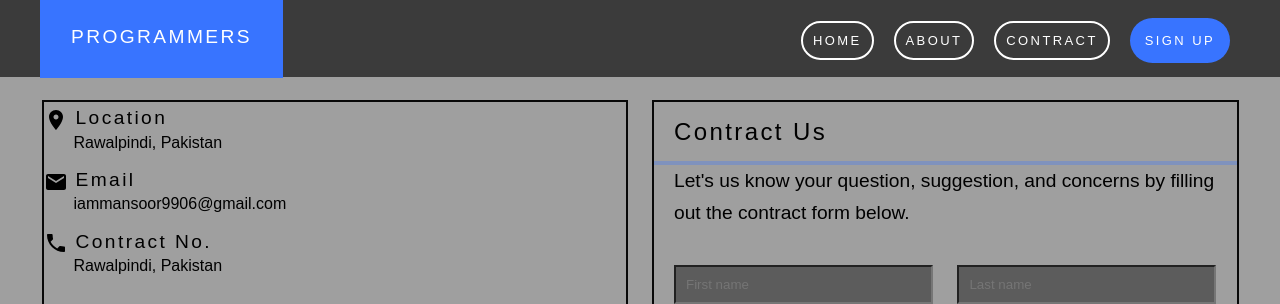
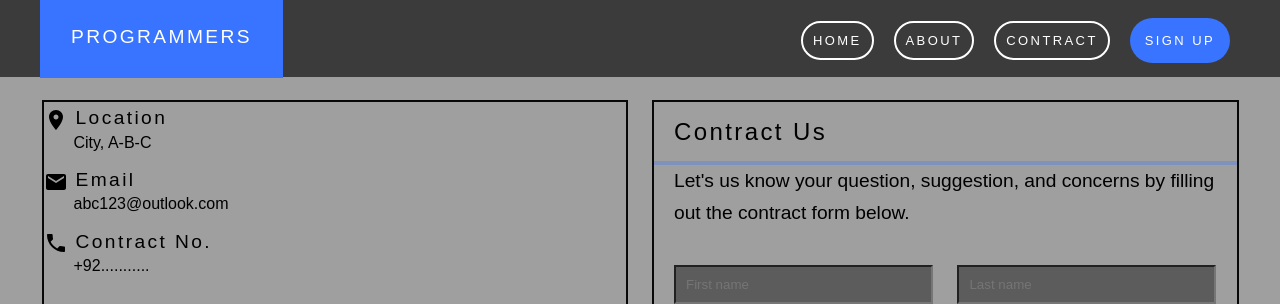
Before and after one commit to Perfect7up/Programmers_website, a plain HTML site: page programmers/website/index 3.html in a window 1280 px wide. Shown: the top 304 px of the page. Drawn offline with nearby package versions, Linux system fonts and the light colour scheme; grey boxes are pictures that could not be loaded.

Commit message:
Update index 3.html

```diff
--- a/programmers/website/index 3.html
+++ b/programmers/website/index 3.html
@@ -50,7 +50,7 @@
                         </svg>
                         <h1 class="heading">Location</h1>
                     </div>
-                    <p class="paragraph">Rawalpindi, Pakistan</p>
+                    <p class="paragraph">City, A-B-C</p>
 
                     <div class="icon-text">
                         <svg width="24" height="24" viewBox="0 0 24 24" fill="none" xmlns="http://www.w3.org/2000/svg">
@@ -58,7 +58,7 @@
                         </svg>
                         <h1 class="heading">Email</h1>
                     </div>
-                    <p class="paragraph">iammansoor9906@gmail.com</p>
+                    <p class="paragraph">abc123@outlook.com</p>
 
                     <div class="icon-text">
                         <svg width="24" height="24" viewBox="0 0 24 24" fill="none" xmlns="http://www.w3.org/2000/svg">
@@ -66,7 +66,7 @@
                         </svg>
                         <h1 class="heading">Contract No.</h1>
                     </div>
-                    <p class="paragraph">Rawalpindi, Pakistan</p>
+                    <p class="paragraph">+92...........</p>
                     <img src="./assets/img/737474.png" alt="City" class="pic" width="585" height="369">
                 </div>
 
```
